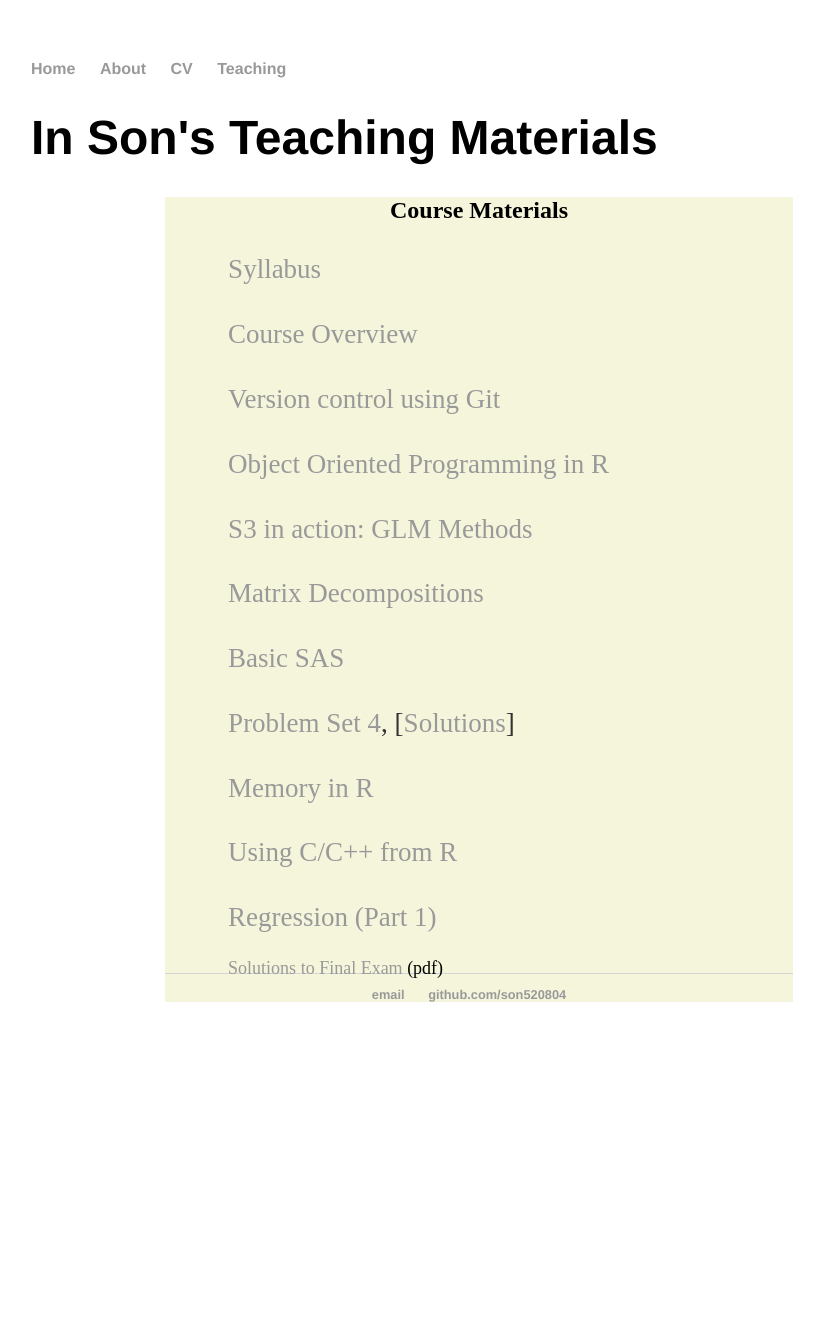
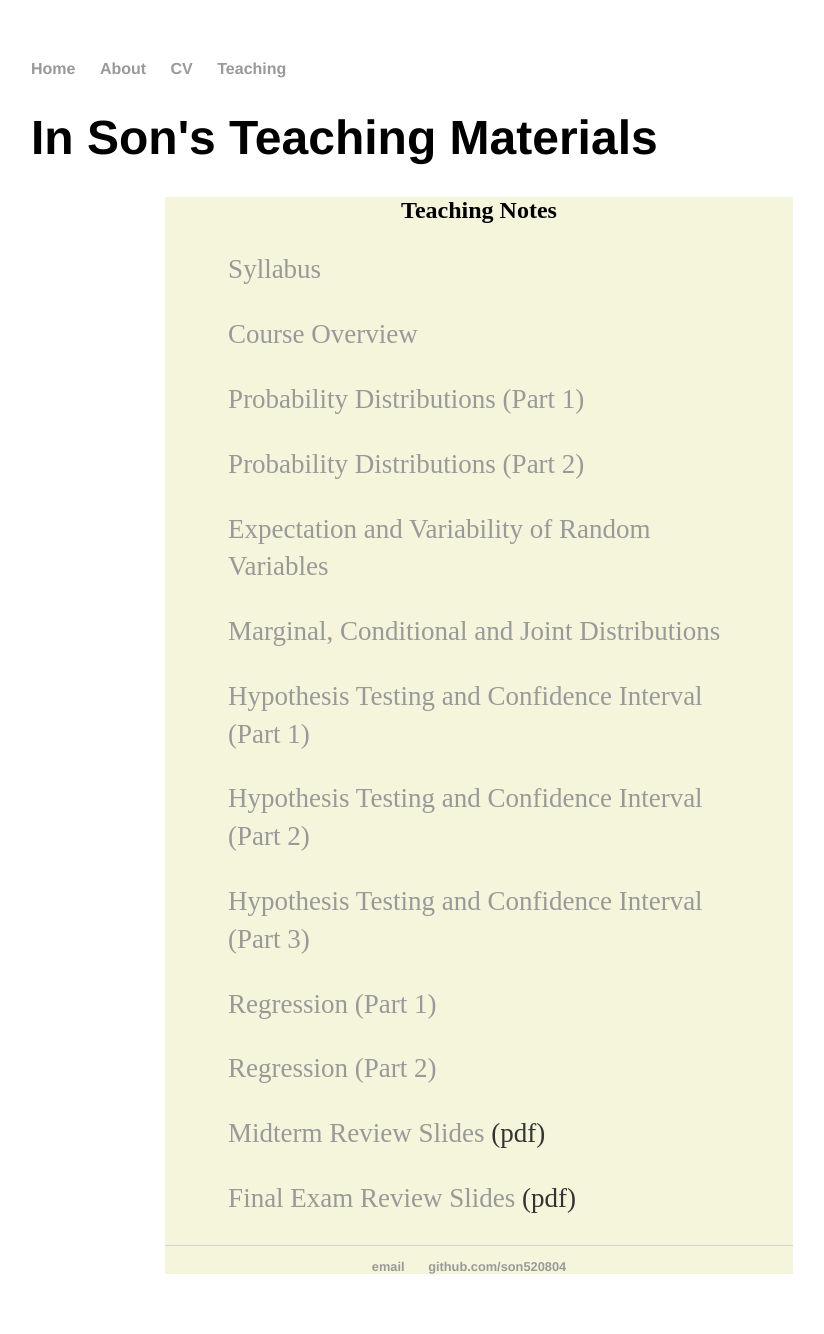
Before and after one commit to son520804/son520804.github.io, a Jekyll site: the page built from Teaching/index.html, in a window 1280 px wide. Shown: the whole page, without its empty margins (161-985 px from the left). Built offline with Jekyll 4.4.1, drawn with Linux system fonts in a browser that asks for light colours; before the commit the page ends 1062 px from its top, so only the background shows below that.

Commit message:
Update index.html

```diff
--- a/Teaching/index.html
+++ b/Teaching/index.html
@@ -6,21 +6,22 @@ title: In Son's Teaching Materials
 <div style="text-align: center; margin-left: 15%; margin-right: 15%;
   background-color: beige">
 
-<h2 id="course-materials">Course Materials</h2>
+<h2 id="course-materials">Teaching Notes</h2>
 <div style="text-align: left; margin-left: 10%; margin-right: 10%; line-height: 0.5">
   <font size = "4pt">
 <p><a href="./Syllabus.html">Syllabus</a></p>
 <p><a href="./Course_Overview.html">Course Overview</a></p>
-<p><a href="./Git.html">Version control using Git</a></p>
-<p><a href="./OOP_R.html">Object Oriented Programming in R</a></p>
-<p><a href="./GLM_Methods.html">S3 in action: GLM Methods</a></p>
-<p><a href="./MatrixDecompositions.html">Matrix Decompositions</a></p>
-<p><a href="./Basic_SAS.html">Basic SAS</a></p>
-<p><a href="./ProblemSet4.html">Problem Set 4</a>, [<a href="./PS4/PS4_solutions.html">Solutions</a>]</p>
-<p><a href="./MemoryProfiling.html">Memory in R</a></p>
-<p><a href="./Using_C_Cpp.html">Using C/C++ from R</a></p>
+<p><a href="./Twenty-first_Class_Note.html">Probability Distributions (Part 1)</a></p>
+<p><a href="./Twenty-first_Class_Note.html">Probability Distributions (Part 2)</a></p>
+<p><a href="./Twenty-first_Class_Note.html">Expectation and Variability of Random Variables</a></p>
+<p><a href="./Twenty-first_Class_Note.html">Marginal, Conditional and Joint Distributions </a></p>
+<p><a href="./Twenty-first_Class_Note.html">Hypothesis Testing and Confidence Interval (Part 1)</a></p>
+<p><a href="./Twenty-first_Class_Note.html">Hypothesis Testing and Confidence Interval (Part 2)</a></p>
+<p><a href="./Twenty-first_Class_Note.html">Hypothesis Testing and Confidence Interval (Part 3)</a></p>
 <p><a href="./Twenty-first_Class_Note.html">Regression (Part 1)</a></p>
-<a href="./FinalExam_solutions.pdf">Solutions to Final Exam</a> (pdf)
+<p><a href="./Twenty-first_Class_Note.html">Regression (Part 2)</a></p>
+<p><a href="./FinalExam_solutions.pdf">Midterm Review Slides</a> (pdf)</p>
+<p><a href="./FinalExam_solutions.pdf">Final Exam Review Slides</a> (pdf)</p>
     </font>
 </div>
 <div>
```
